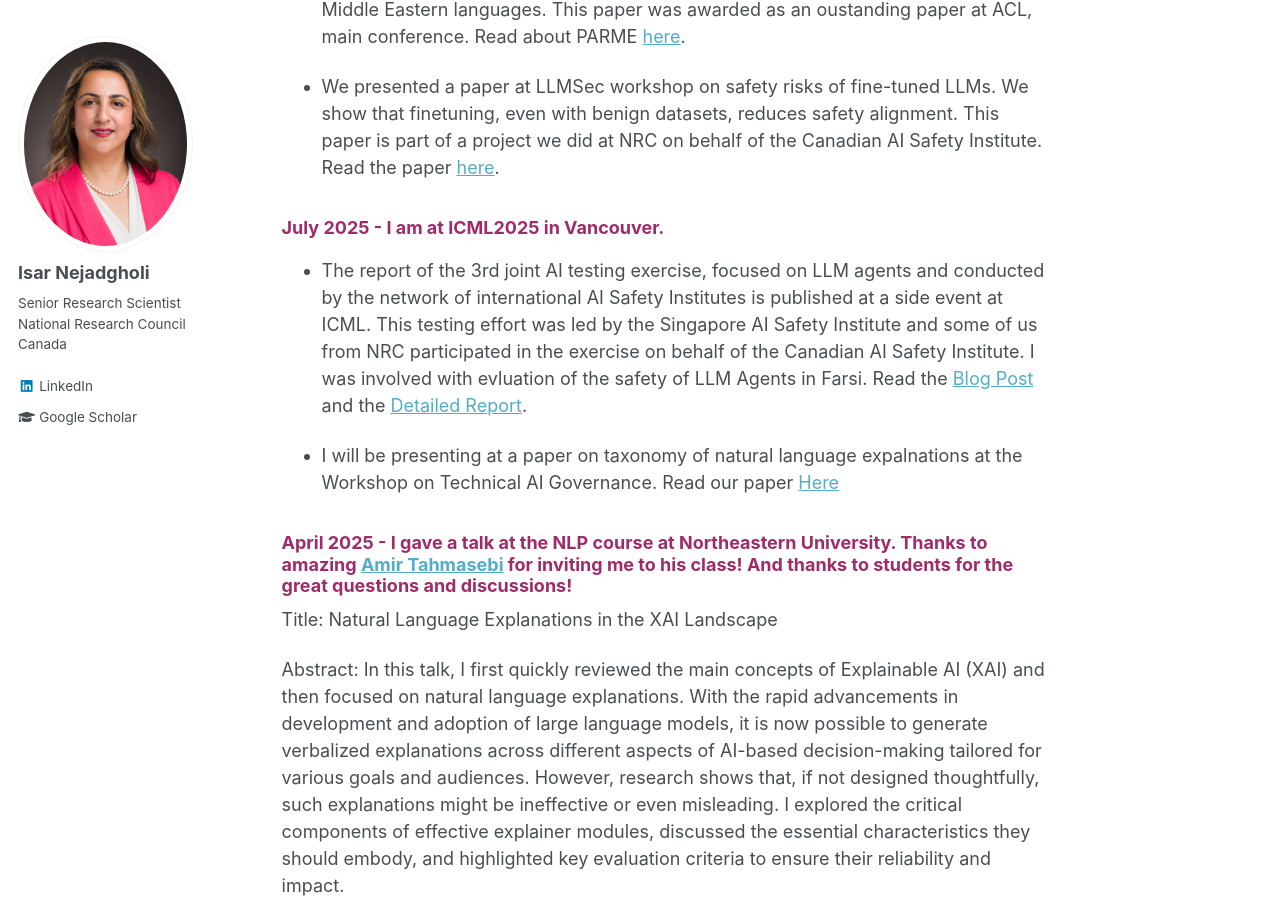
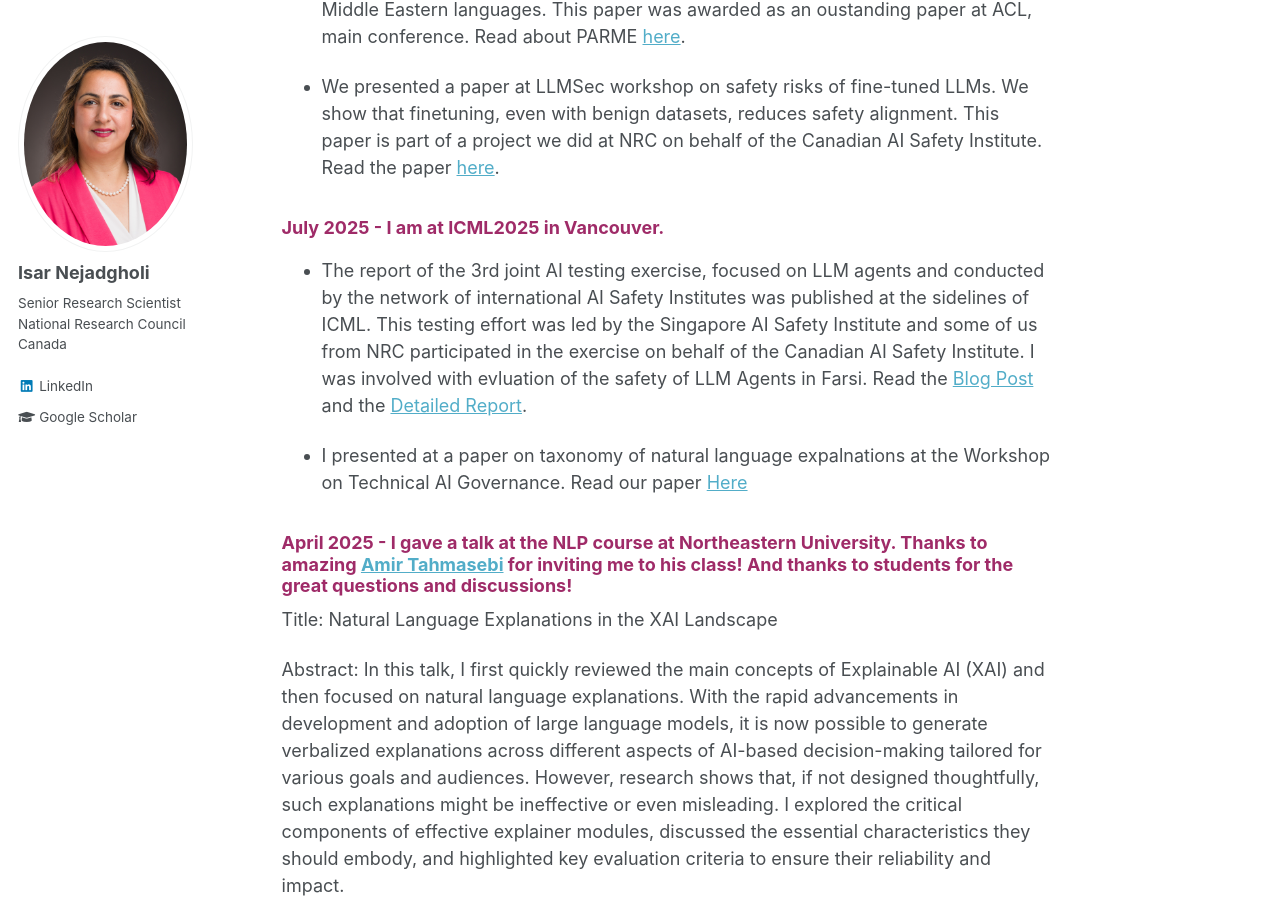
Before and after one commit to IsarNejad/IsarNejad.github.io, a Jekyll site: the page built from _pages/about.md, in a window 1280 px wide and 900 px high, scrolled down 674 px. Built offline with Jekyll 4.4.1, drawn with Linux system fonts in a browser that asks for light colours.

Commit message:
Update about.md

```diff
--- a/_pages/about.md
+++ b/_pages/about.md
@@ -21,9 +21,9 @@ I am a Senior Research Scientist at the [National Research Council Canada](https
 
 {: .amaranth-deep-purple}
 ### July 2025 - I am at ICML2025 in Vancouver.
-- The report of the 3rd joint AI testing exercise, focused on LLM agents and conducted by the network of international AI Safety Institutes is published at a side event at ICML. This testing effort was led by the Singapore AI Safety Institute and some of us from NRC participated in the exercise on behalf of the Canadian AI Safety Institute. I was involved with evluation of the safety of LLM Agents in Farsi. Read the [Blog Post](https://sgaisi.sg/wp-api/wp-content/uploads/2025/07/International-Joint-Testing-Exercise_3JT-Blogpost.pdf) and the [Detailed Report](https://sgaisi.sg/wp-api/wp-content/uploads/2025/07/International-Joint-Testing-Exercise_3JT-Eval-Report-v2.pdf).
+- The report of the 3rd joint AI testing exercise, focused on LLM agents and conducted by the network of international AI Safety Institutes was published at the sidelines of ICML. This testing effort was led by the Singapore AI Safety Institute and some of us from NRC participated in the exercise on behalf of the Canadian AI Safety Institute. I was involved with evluation of the safety of LLM Agents in Farsi. Read the [Blog Post](https://sgaisi.sg/wp-api/wp-content/uploads/2025/07/International-Joint-Testing-Exercise_3JT-Blogpost.pdf) and the [Detailed Report](https://sgaisi.sg/wp-api/wp-content/uploads/2025/07/International-Joint-Testing-Exercise_3JT-Eval-Report-v2.pdf).
 
-- I will be presenting at a paper on taxonomy of natural language expalnations at the Workshop on Technical AI Governance. Read our paper [Here](https://arxiv.org/pdf/2507.10585)
+- I presented at a paper on taxonomy of natural language expalnations at the Workshop on Technical AI Governance. Read our paper [Here](https://arxiv.org/pdf/2507.10585)
 
 {: .amaranth-deep-purple}
 ### April 2025 - I gave a talk at the NLP course at Northeastern University. Thanks to amazing [Amir Tahmasebi](https://www.linkedin.com/in/amirtahmasebi/) for inviting me to his class! And thanks to students for the great questions and discussions!
```
